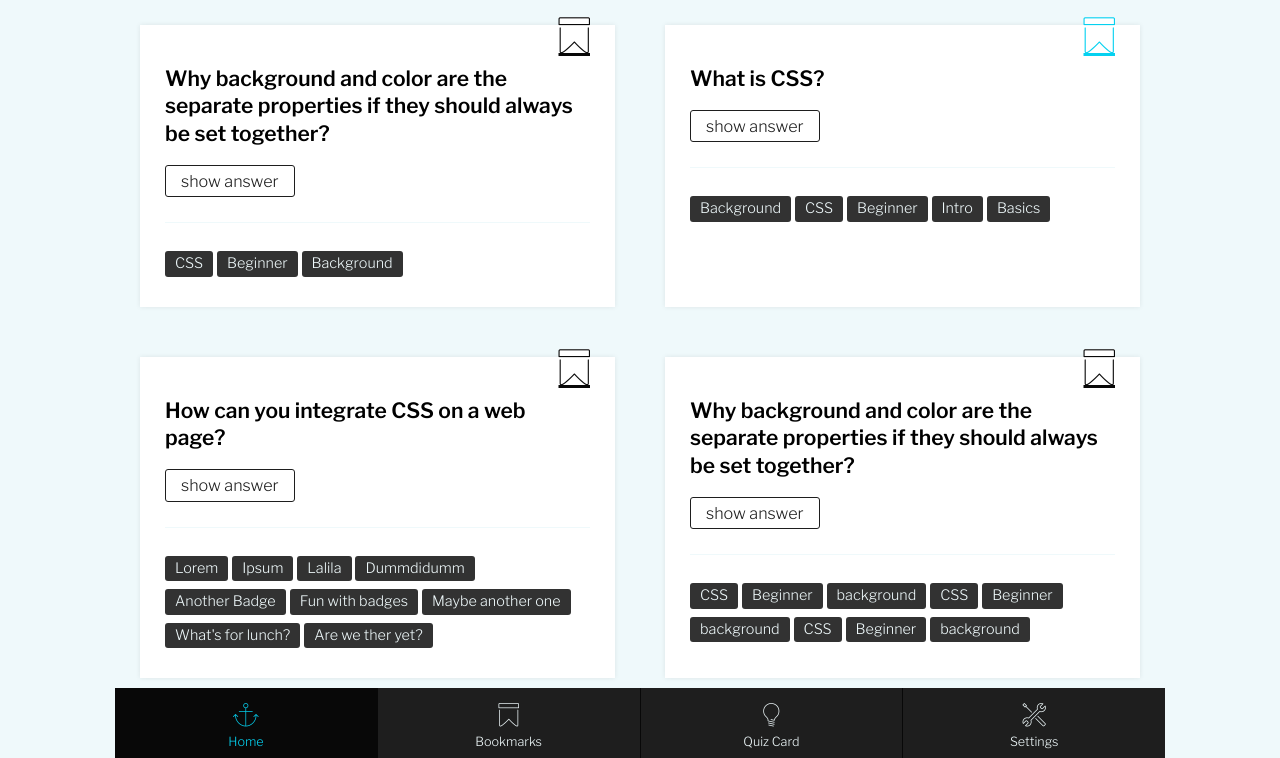
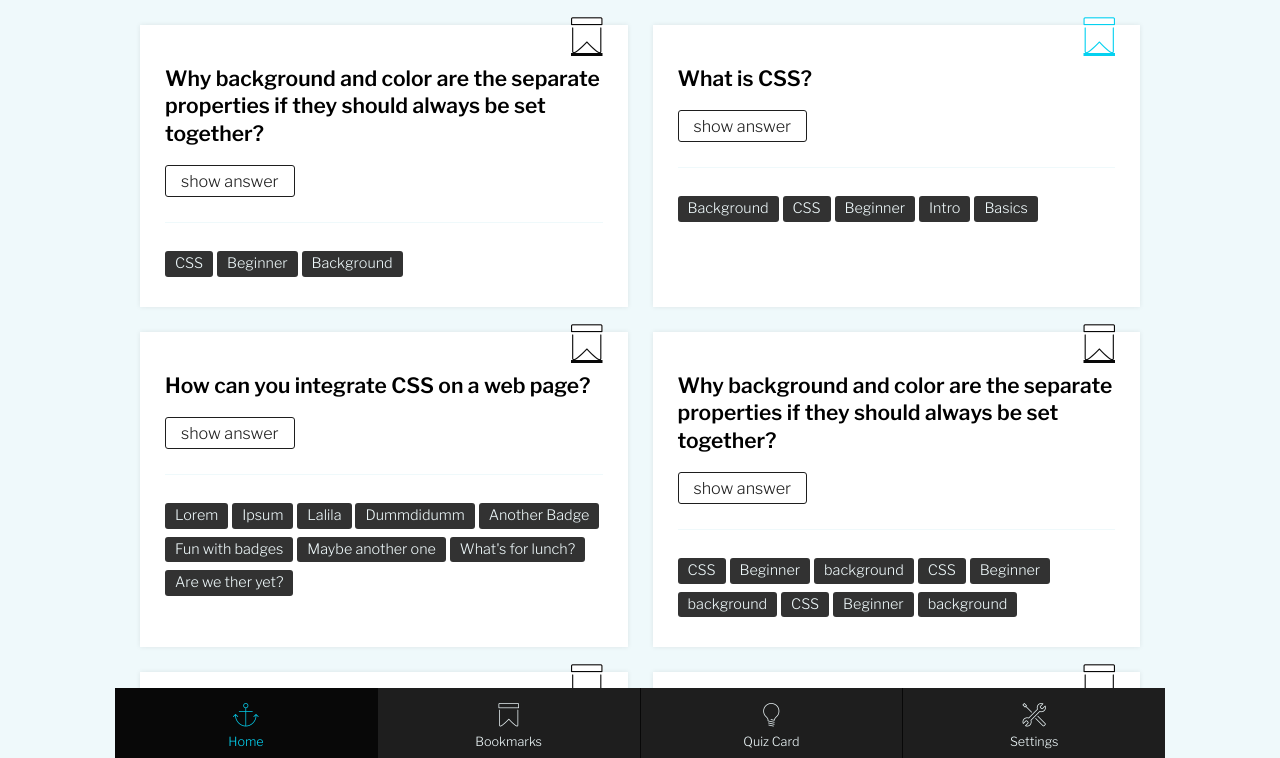
Before and after one commit to badabam/quiz-app-2, a website: page index.html in a window 1280 px wide. Shown: the part 42-800 px from the top of the page. Drawn offline with Linux system fonts and the light colour scheme; files whose address does not match are found by name.

Commit message:
Grid optimizations

```diff
--- a/styles/components/app-grid.css
+++ b/styles/components/app-grid.css
@@ -32,15 +32,23 @@
 }
 .app-grid__main {
   grid-area: main;
+  display: grid;
   overflow-y: scroll;
+  grid-gap: var(--space-medium);
+  padding: var(--space-medium);
   background: var(--color-azure);
-  padding-bottom: 100px;
 }
 @media screen and (min-width: 768px) {
   .app-grid__main {
-    display: grid;
     grid-template-columns: 1fr 1fr;
   }
+}
+/* create some extra space in main - padding not working with overfloy:scroll */
+.app-grid__main:after {
+  content: '';
+  display: block;
+  height: var(--space-small);
+  width: 100%;
 }
 .app-grid__footer {
   grid-area: footer;
--- a/styles/components/quiz-card.css
+++ b/styles/components/quiz-card.css
@@ -1,7 +1,7 @@
 .quiz-card {
   position: relative;
   background: #fff;
-  margin: var(--space-medium);
+  /* margin: var(--space-medium); */
   padding: var(--space-medium);
   box-shadow: 0 0 5px #00000015;
 }
```
